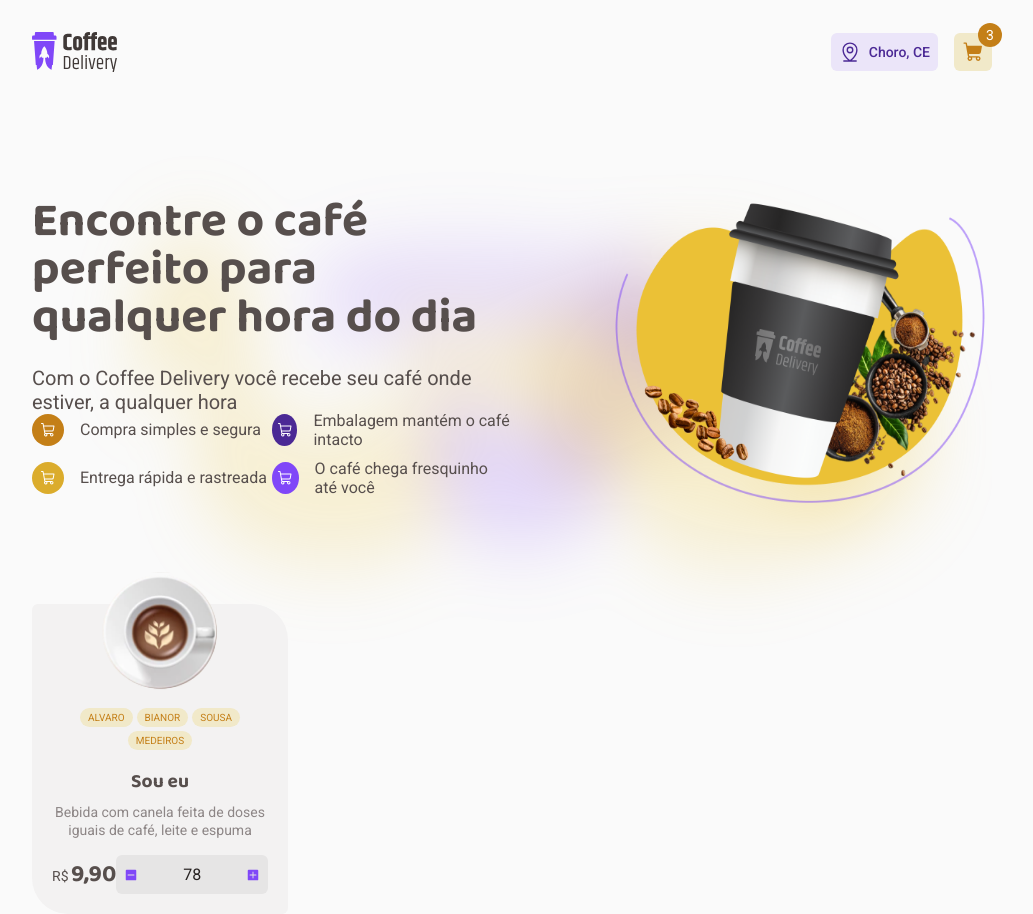
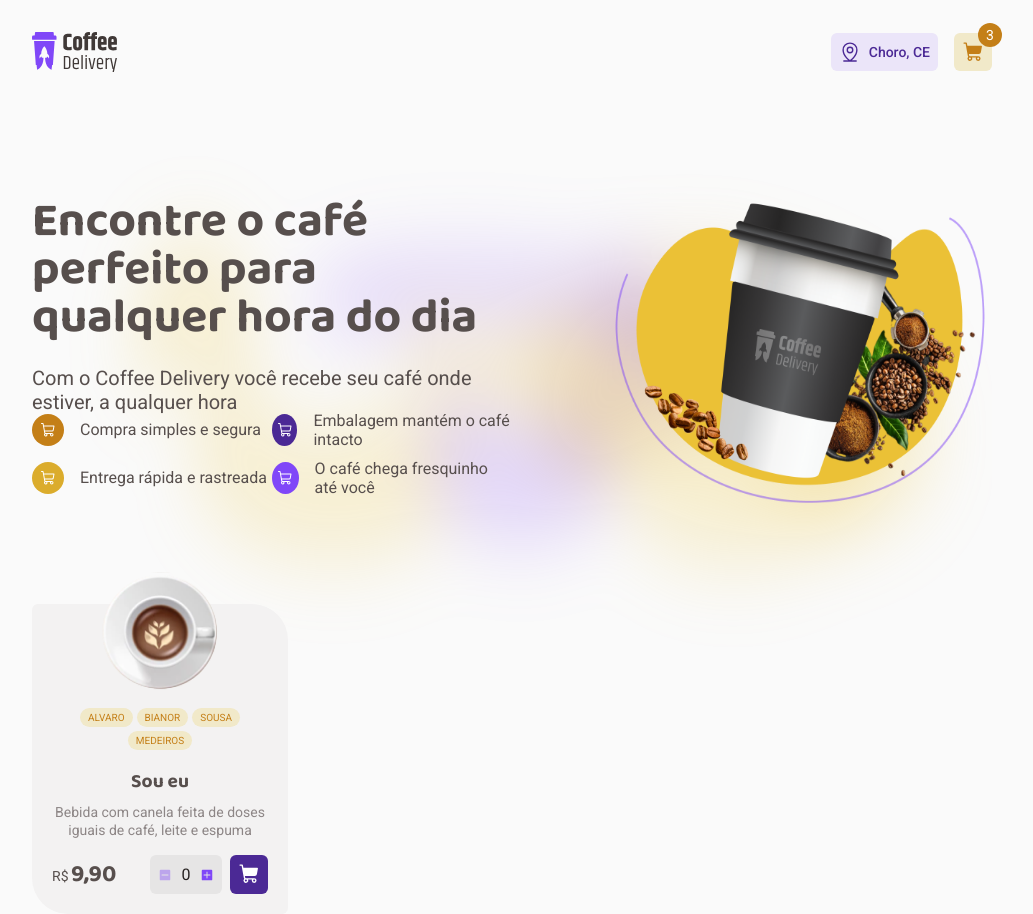
Before and after one commit to alvarobianor/coffee-delivery, a React (Vite) app: page / in a window 1280 px wide. Shown: the whole page, without its empty margins (128-1161 px from the left). Built offline with nearby package versions, Linux system fonts and the light colour scheme.

Commit message:
Update Coffee Card component

```diff
--- a/src/Components/CoffeCard/index.tsx
+++ b/src/Components/CoffeCard/index.tsx
@@ -1,6 +1,10 @@
 import styled from 'styled-components';
-import { Price } from './Price';
-import { QuantityInput } from './QuantityInput';
+import { Price } from '@components/CoffeCard/Price';
+import { QuantityInput } from '@components/CoffeCard/QuantityInput';
+import { ShoppingCart } from '@phosphor-icons/react';
+import { useState } from 'react';
+
+type TypeOperation = 'increment' | 'decrement';
 
 export function CoffeeCard() {
   const info = {
@@ -8,8 +12,24 @@
     description: 'Café expresso com calda de chocolate, pouco leite e espuma',
     imgName: 'mocaccino-img.png',
     price: 9900,
-    tags: ['Tradicional', 'Comm leite'],
+    tags: ['Tradicional', 'Com leite'],
   };
+
+  const [value, setValue] = useState(0);
+
+  function handleChangeValue(type: TypeOperation) {
+    if (
+      (value + 1 == 100 && type == 'increment') ||
+      (value - 1 == -1 && type == 'decrement')
+    ) {
+      return;
+    }
+    if (type == 'increment') {
+      setValue((state) => ++state);
+    } else {
+      setValue((state) => --state);
+    }
+  }
 
   return (
     <Container>
@@ -26,11 +46,16 @@
       </Description>
       <ContainerOrder>
         <Price $price="9,90" />
-        <QuantityInput
-          quantity={78}
-          onDecrease={() => {}}
-          onIncrease={() => {}}
-        />
+        <ContainerCart>
+          <QuantityInput
+            quantity={value}
+            onDecrease={() => handleChangeValue('decrement')}
+            onIncrease={() => handleChangeValue('increment')}
+          />
+          <Cart>
+            <ShoppingCart size={22} weight="fill" />
+          </Cart>
+        </ContainerCart>
       </ContainerOrder>
     </Container>
   );
@@ -119,3 +144,24 @@
   margin-top: auto;
   margin-bottom: 1.25rem;
 `;
+
+const ContainerCart = styled.div`
+  display: flex;
+  flex-direction: row;
+  max-width: 7.38rem;
+  gap: 0.5rem;
+`;
+
+const Cart = styled.button`
+  display: flex;
+  align-items: center;
+  padding: 0.5rem;
+
+  position: relative;
+
+  color: ${({ theme }) => theme.colors['base-white']};
+  background-color: ${({ theme }) => theme.colors['brand-purple-dark']};
+
+  border: 0px;
+  border-radius: 6px;
+`;
```
